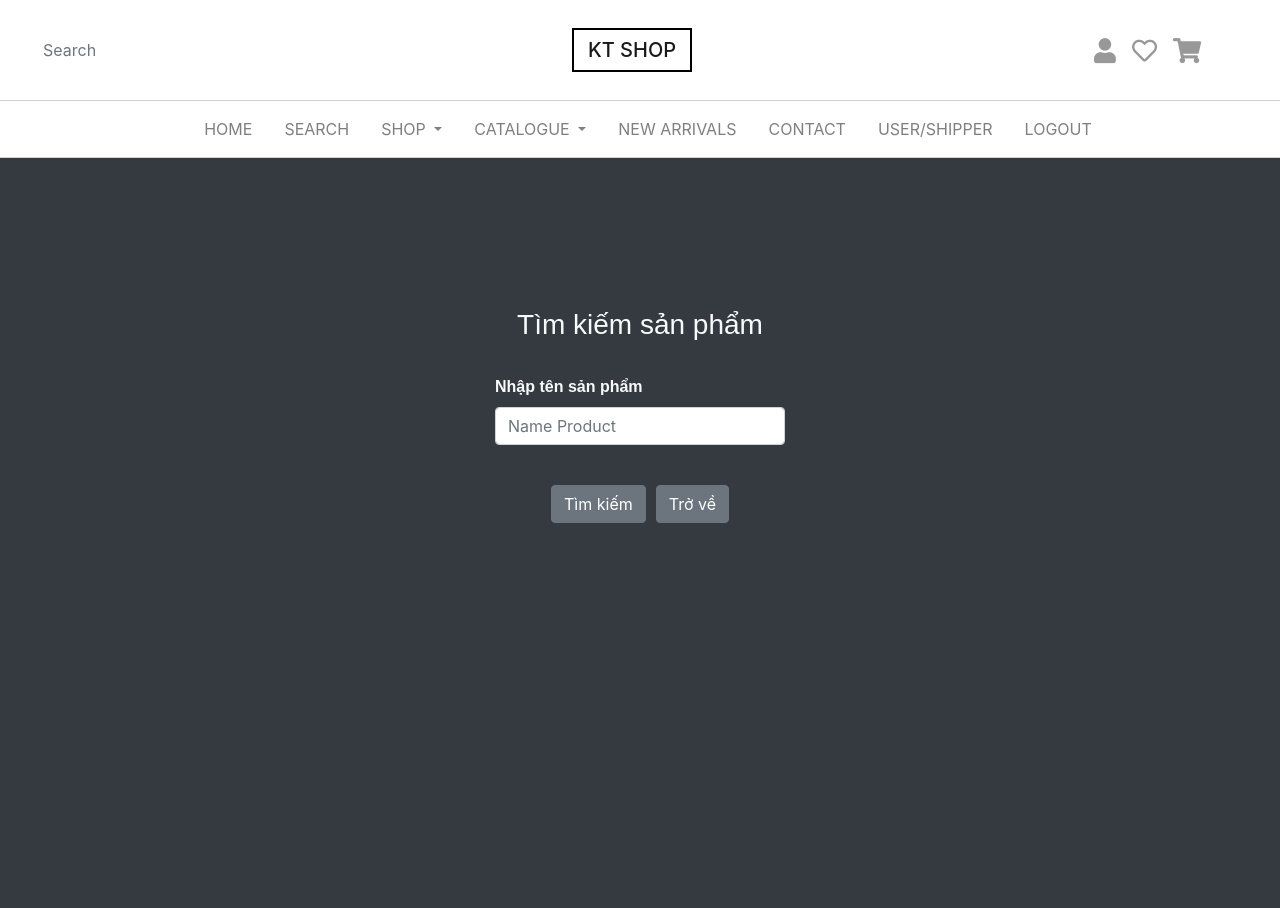
After one commit to khanhnv100898/web1n4-30-10-19, a Flask app: page /searcht/searchTitle in a window 1280 px wide. The commit adds this page. Run offline with Flask 2, Linux system fonts and the light colour scheme; some libraries are stand-ins or nearby versions.

Commit message:
upload wword

```diff
--- /dev/null
+++ b/WordBaoCao/DatabaseMongoDB.txt
@@ -0,0 +1,2 @@
+khanhnv100898@gmail.com
+KhanhNgo100898
--- a/app.py
+++ b/app.py
@@ -18,6 +18,21 @@ def index():
     return render_template('index.html')
 
 # Search
+# Title search
+@app.route('/searcht/searchTitle', methods=['GET', 'POST'])
+def searchT():
+    if request.method == "GET":
+        return render_template('search/searchName.html')
+    elif request.method == "POST":
+        form = request.form
+        productName = form['productName'].upper()
+        s = "^"+productName
+        all_product = Product.find({"name":{"$regex":s}})
+        c = int(all_product.count())
+        if c>0:
+            return render_template('search/search.html',all_product=all_product)
+        else:
+            return render_template('search/searchNone.html',template = 0)
 # Hiển thị danh sách sản phẩm
 @app.route('/search/<search>')
 def search(search):
@@ -37,7 +52,7 @@ def search_kids_info():
     product = Product.find({"product_kids": True})
     return render_template('search/search.html', all_product=product)
 
-
+# Searcg theo mẫu
 @app.route('/search_type/<search_type>')
 def search_type(search_type):
     session['search_type'] = search_type
@@ -97,7 +112,6 @@ def signUp():
             gmail.send(msg)
             return redirect('/login')
 
-
 # Đăng nhập phân quyền
 @app.route('/login', methods=['GET', 'POST'])
 def login():
@@ -147,7 +161,6 @@ def logout():
             return redirect('/')
     else:
         return redirect('/')
-
 
 # Update thông tin đăng nhập
 @app.route('/all_login/update/<id>', methods=['GET', 'POST'])
@@ -331,23 +344,34 @@ def addOrder(product_id):
 # Hiển thị giỏ hàng
 @app.route('/cart', methods=['GET', 'POST'])
 def cart():
-    found_order = Order.find_one(
-        {"user_id": session['user_id'], 'is_ordered': False, 'status': "Shipper chưa nhận đơn"})
-    if request.method == 'GET':
-        if found_order is not None:
-            cart = found_order
-            order_product = cart['product_id']
-            return render_template('user/cart.html', cart=cart, order_product=order_product, template=1)
+    if "loggedin" in session:
+        if session['loggedin'] == True:
+            if session['level_loggedin'] == "2":
+                found_order = Order.find_one(
+                    {"user_id": session['user_id'], 'is_ordered': False, 'status': "Shipper chưa nhận đơn"})
+                if request.method == 'GET':
+                    if found_order is not None:
+                        cart = found_order
+                        order_product = cart['product_id']
+                        return render_template('user/cart.html', cart=cart, order_product=order_product, template=1)
+                    else:
+                        return render_template('user/cart.html', template=0)
+                elif request.method == 'POST':
+                    form = request.form
+                    request_time = form['request_time']
+                    update = {"$set": {
+                        'request_time': request_time,
+                    }}
+                    Order.update_one(found_order, update)
+                return redirect('/cart')
+            elif session['level_loggedin'] == "3":
+                return redirect('/')
+            elif session['level_loggedin'] == "1":
+                return redirect('/')
         else:
-            return render_template('user/cart.html', template=0)
-    elif request.method == 'POST':
-        form = request.form
-        request_time = form['request_time']
-        update = {"$set": {
-            'request_time': request_time,
-        }}
-        Order.update_one(found_order, update)
-    return redirect('/cart')
+            return redirect('/login')
+    else:
+        return redirect('/login')
 
 # Xóa một sản phẩm khỏi giỏ hàng
 @app.route('/delete_product/<product_id>')
@@ -499,9 +523,6 @@ def order_history():
     else:
         return render_template('user/order-history.html', template=0)
 
-# Todo SHIPPER
-# Chức năng của shipper
-
 # Logout shipper login user
 @app.route('/logoutShipper_loginUser')
 def logoutShipper_loginUser():
@@ -519,6 +540,28 @@ def logoutShipper_loginUser():
             del session['shipper_id']
             del session['level_loggedin']
         return redirect('/login')
+
+# Logout admin login user
+@app.route('/logoutAdmin_loginUser')
+def logoutAdmin_loginUser():
+    if session['loggedin'] == False:
+        return redirect('/login')
+    else:
+        session['loggedin'] = False
+        if session['level_loggedin'] == "1":
+            del session['admin_id']
+            del session['level_loggedin']
+        elif session['level_loggedin'] == "2":
+            del session['user_id']
+            del session['level_loggedin']
+        elif session['level_loggedin'] == "3":
+            del session['shipper_id']
+            del session['level_loggedin']
+        return redirect('/login')
+
+
+# Todo SHIPPER
+# Chức năng của shipper
 
 # Đăng ký
 @app.route('/sign_up_shipper', methods=['GET', 'POST'])
--- a/static/CSS/style.css
+++ b/static/CSS/style.css
@@ -1,9 +1,29 @@
+.h-750px {
+    height: 750px;
+}
+
+.h-617px {
+    height: 617px;
+}
+
+.h-600px {
+    height: 600px;
+}
+
 .h-500px {
     height: 500px;
 }
 
+.h-400px {
+    height: 400px;
+}
+
 .h-436px {
     height: 436px;
+}
+
+.h-250px {
+    height: 250px;
 }
 
 .h-100px {
@@ -18,12 +38,28 @@
     height: 50px;
 }
 
+.h-40px {
+    height: 40px;
+}
+
 .w-100px {
     width: 100px;
 }
 
+.w-20p {
+    width: 20.5%;
+}
+
 .font-lato {
     font-family: 'Lato', sans-serif;
+}
+
+.font-logo {
+    font-family: 'Gloria Hallelujah', cursive;
+}
+
+.font-text {
+    font-family: 'Varela Round', sans-serif;
 }
 
 .f-s-icon-50px {
@@ -68,6 +104,10 @@
     padding: 100px;
 }
 
+.pt-150px {
+    padding-top: 150px;
+}
+
 .p-r-320px {
     padding-right: 320px;
 }
@@ -94,48 +134,8 @@
     height: 800px;
 }
 
-.font-logo{
-    font-family: 'Gloria Hallelujah', cursive;
-}
-
-.font-text{
-    font-family: 'Varela Round', sans-serif;
-}
-
-.bg-jumbotron{
+.bg-jumbotron {
     background-color: #E9ECEF;
-}
-
-.h-40px{
-    height: 40px;
-}
-
-.h-250px{
-    height: 250px;
-}
-
-.h-400px{
-    height: 400px;
-}
-
-.h-600px{
-    height: 600px;
-}
-
-.h-617px{
-    height: 617px;
-}
-
-.h-750px{
-    height: 750px;
-}
-
-.w-20p{
-    width: 20.5%;
-}
-
-.pt-150px{
-    padding-top: 150px;
 }
 
 /* User/Shipper */
--- a/templates/homepage/navigation.html
+++ b/templates/homepage/navigation.html
@@ -11,9 +11,9 @@
         </a>
     </div>
     <div class="col-md-4 d-flex justify-content-end align-items-center">
-        <a href="" class="fas fa-user f-s-icon-25px t-c-l-i-nav m-2"></a>
+        <a href="{{ url_for('homeLogin') }}" class="fas fa-user f-s-icon-25px t-c-l-i-nav m-2"></a>
         <a href="" class="far fa-heart f-s-icon-25px t-c-l-i-nav m-2 "></a>
-        <a href="" class="fas fa-shopping-cart f-s-icon-25px t-c-l-i-nav mr-5 ml-2"></a>
+        <a href="{{ url_for('cart') }}" class="fas fa-shopping-cart f-s-icon-25px t-c-l-i-nav mr-5 ml-2"></a>
     </div>
 </nav>
 <!-- Menu -->
@@ -24,7 +24,7 @@
                 <a class="nav-link text-up" href="{{ url_for('index') }}">Home</a>
             </li>
             <li class="nav-item ml-3">
-                <a class="nav-link text-up" href="#">About</a>
+                <a class="nav-link text-up" href="{{ url_for('searchT') }}">Search</a>
             </li>
             <li class="nav-item dropdown ml-3">
                 <a class="nav-link dropdown-toggle text-up" href="#" id="navbarDropdownMenuLink" role="button" data-toggle="dropdown" aria-haspopup="true" aria-expanded="false">
--- a/templates/logins/login-shipper.html
+++ b/templates/logins/login-shipper.html
@@ -33,7 +33,7 @@
                     <input type="password" class="form-control" name=password placeholder="Password" required>
                 </div>
                 <div class="d-flex justify-content-between mt-4">
-                    <a href="{{ url_for('signup_shipper') }}">
+                    <a href="{{ url_for('signUpShipper') }}">
                         <button type="button" class="btn btn-link">Register</button>
                     </a>
                     <input type="submit" class="btn btn-primary mx-2 px-4" value="Log In">
--- a/templates/search/search.html
+++ b/templates/search/search.html
@@ -30,6 +30,10 @@
                                 <a href="{{ url_for('productDetail', id=product._id) }}" class="btn btn-sm btn-dark font-text" style="font-size: 60%">Xem chi tiết</a>
                         {% elif session['level_loggedin'] == '3' %}
                             <a href="{{ url_for('logoutShipper_loginUser') }}" class="btn btn-sm btn-dark font-text" style="font-size: 60%">Đăng nhập User để mua hàng</a>
+                        {% elif session['level_loggedin'] == '1' %}
+                            <a href="{{ url_for('logoutAdmin_loginUser') }}" class="btn btn-sm btn-dark font-text" style="font-size: 60%">Đăng nhập User để mua hàng</a>
+                        {% else %}
+                            <a href="{{ url_for('login') }}" class="btn btn-sm btn-dark font-text" style="font-size: 60%">Đăng nhập User để mua hàng</a>
                         {% endif %}
                         </div>
                 </div>
--- /dev/null
+++ b/templates/search/searchName.html
@@ -0,0 +1,62 @@
+<!DOCTYPE html>
+<html lang="en">
+<head>
+    <meta charset="UTF-8">
+    <meta name="viewport" content="width=device-width, initial-scale=1.0">
+    <meta http-equiv="X-UA-Compatible" content="ie=edge">
+    <title>KT</title>
+
+    {% include 'meta-data.html' %}
+    <!-- Trang nạp tiền vào tài khoản -->
+</head>
+<body>
+    {% include 'homepage/navigation.html' %}
+    <div class="d-flex flex-column justify-content-start bg-dark h-750px pt-150px">
+        <h3 class="text-center text-light font-text">Tìm kiếm sản phẩm</h3>
+        <div class="w-25 container">
+            <form method = 'POST'>
+                <div class="form-row d-flex justify-content-center pt-4">
+                    <div class="form-group col-md-12">
+                        <label for="inputBalance" class="text-light font-text font-weight-bold">Nhập tên sản phẩm</label>
+                        <input type="text" name = 'productName' class="form-control" id="inputName" placeholder="Name Product" required>
+                    </div>
+                </div>
+                <div class="form-group mt-4 d-flex justify-content-center">
+                    <div style="margin-right: 10px">
+                        <!-- Button trigger modal -->
+                        <button type="button" class="btn btn-secondary" data-toggle="modal" data-target="#exampleModal">
+                            Tìm kiếm
+                        </button>
+                    </div>
+
+                        <!-- Modal -->
+                        <div class="modal fade" id="exampleModal" tabindex="-1" role="dialog" aria-labelledby="exampleModalLabel" aria-hidden="true">
+                            <div class="modal-dialog" role="document">
+                            <div class="modal-content">
+                                <div class="modal-header">
+                                <h5 class="modal-title" id="exampleModalLabel">Tìm kiếm</h5>
+                                <button type="button" class="close" data-dismiss="modal" aria-label="Close">
+                                    <span aria-hidden="true">&times;</span>
+                                </button>
+                                </div>
+                                <div class="modal-body">
+                                    Thực hiện tìm kiếm?
+                                </div>
+                                <div class="modal-footer">
+                                    <button type="button" class="btn btn-dark" data-dismiss="modal">Đóng</button>
+                                    <button type="submit" class="btn btn-dark">Tìm</button>
+                                </div>
+                            </div>
+                            </div>
+                        </div>
+
+                    <!-- Back -->
+                    <div>
+                        <a class="btn btn-secondary" href="{{ url_for('index') }}" role="button">Trở về</a>
+                    </div>
+                </div>
+            </form>
+        </div>
+    </div>
+</body>
+</html>
--- a/templates/shipper.html
+++ b/templates/shipper.html
@@ -44,6 +44,6 @@
         <a href="{{ url_for('shipperInformation') }}" class="btn btn-lg active w-20p" role="button" aria-pressed="true" style="height: 50px"><p class="text-light font-weight-bold font-text">Thông tin cá nhân</p></a>
 
     </div>
-    <div class="bg-dark text-center text-light font-text" style="height: 50px; padding-top: 15px;">Được thực hện bởi RichKids</div>
+    <div class="bg-dark text-center text-light font-text" style="height: 50px; padding-top: 15px;">Được thực hện bởi KT</div>
 </body>
 </html>
--- a/templates/user/order-history.html
+++ b/templates/user/order-history.html
@@ -83,7 +83,7 @@
     </div>
     {% elif template == 0 %}
         <div class="bg-dark" style="height: 700px; padding-top: 100px">
-            <h1 class="font-text text-light text-center">Bạn chưa mua sản phẩm từ Tech Fashion</h1>
+            <h1 class="font-text text-light text-center">Bạn chưa mua sản phẩm từ KT</h1>
             <h1 class="font-text text-light text-center">Hãy quay lại chọn sản phẩm nhé</h1>
             <div class="d-flex justify-content-center" style="margin-top: 100px">
                 <a href="{{ url_for('homeLogin') }}" class="btn btn-primary btn-lg font-text" role="button">Trở về</a>
```
Also changed, not shown: templates/search/searchNone.html (added, +26 -0 lines), WordBaoCao/image/database/database_logins.png (added), WordBaoCao/image/database/database_orders.png (added), WordBaoCao/image/database/database_products.png (added), templates/user.html (line endings or trailing spaces), 2 other files. Lines whose indentation alone changed are shown as unchanged.
